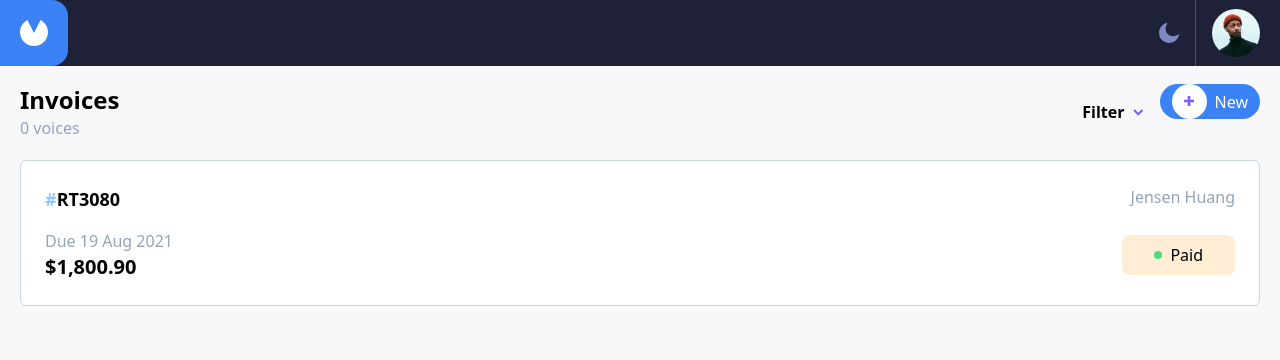
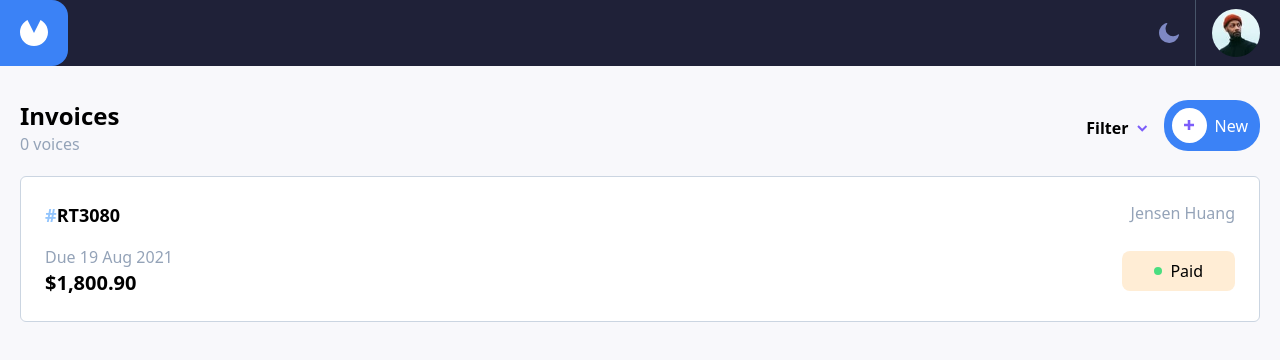
Before and after one commit to COLADOXD/invoic_app, a Vue app: page / in a window 1280 px wide. Shown: the top 360 px of the page. Built offline with nearby package versions, Linux system fonts and the light colour scheme.

Commit message:
fix styles

```diff
--- a/src/components/NewComponent.vue
+++ b/src/components/NewComponent.vue
@@ -1,6 +1,6 @@
 <script setup lang="ts"></script>
 <template>
-    <div class="bg-blue-500 px-3 rounded-3xl flex items-center ml-4">
+    <div class="bg-blue-500 pr-3 py-2 pl-2 rounded-3xl flex items-center ml-4">
         <div class="bg-white p-3 rounded-full mr-2">
             <svg width="11" height="11" xmlns="http://www.w3.org/2000/svg">
                 <path d="M6.313 10.023v-3.71h3.71v-2.58h-3.71V.023h-2.58v3.71H.023v2.58h3.71v3.71z" fill="#7C5DFA"
--- a/src/views/HomeView.vue
+++ b/src/views/HomeView.vue
@@ -8,7 +8,7 @@ import Invoices from "@/components/InvoicesComponent.vue"
 <template>
   <HeaderComponent />
   <div class="px-5 pt-5">
-    <div class="flex justify-between mb-5 dark:text-white mt-16">
+    <div class="flex justify-between mb-5 dark:text-white mt-20">
       <div>
         <p class="text-2xl font-bold">Invoices</p>
         <p class="text-slate-400">0 voices</p>
```
